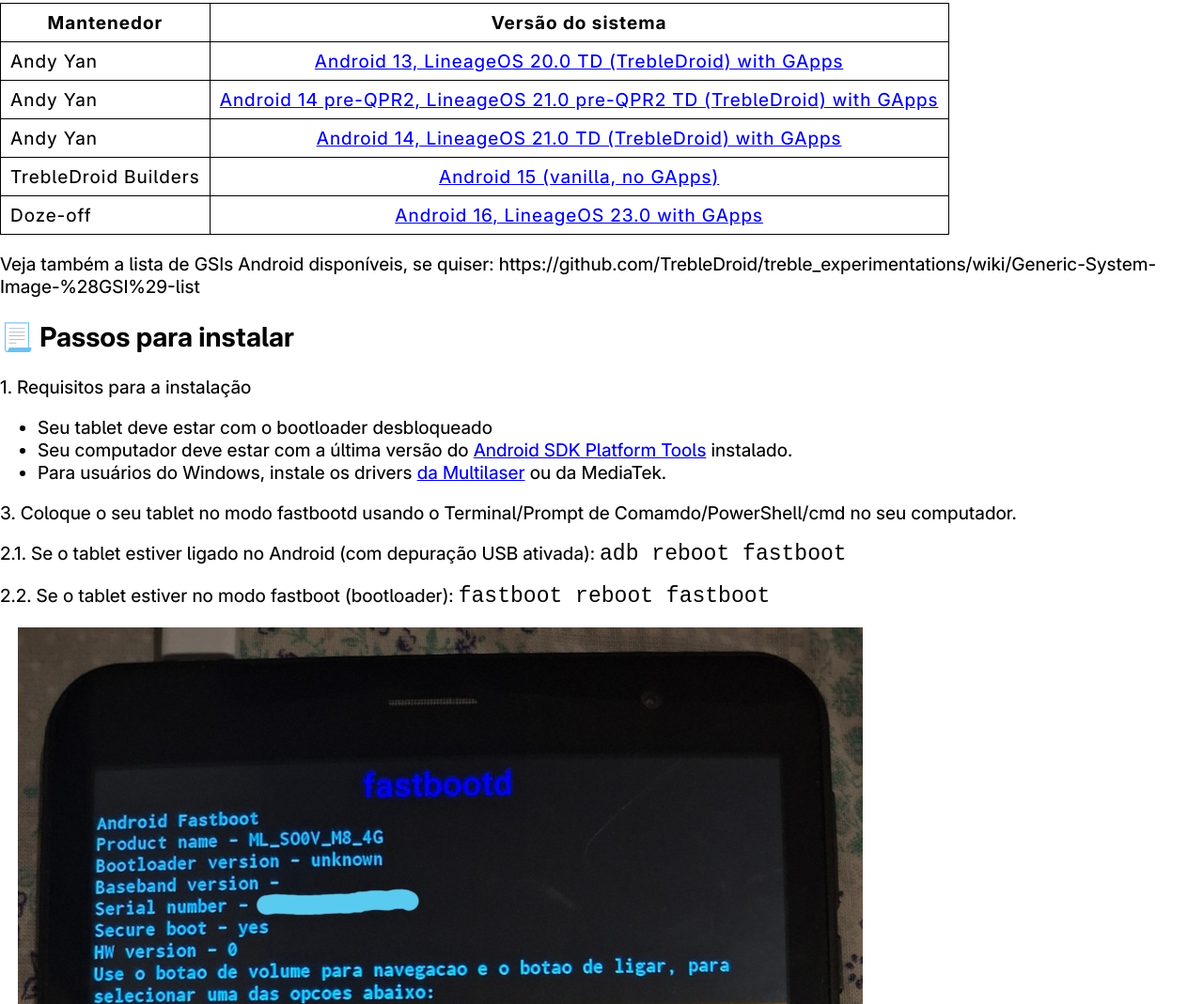
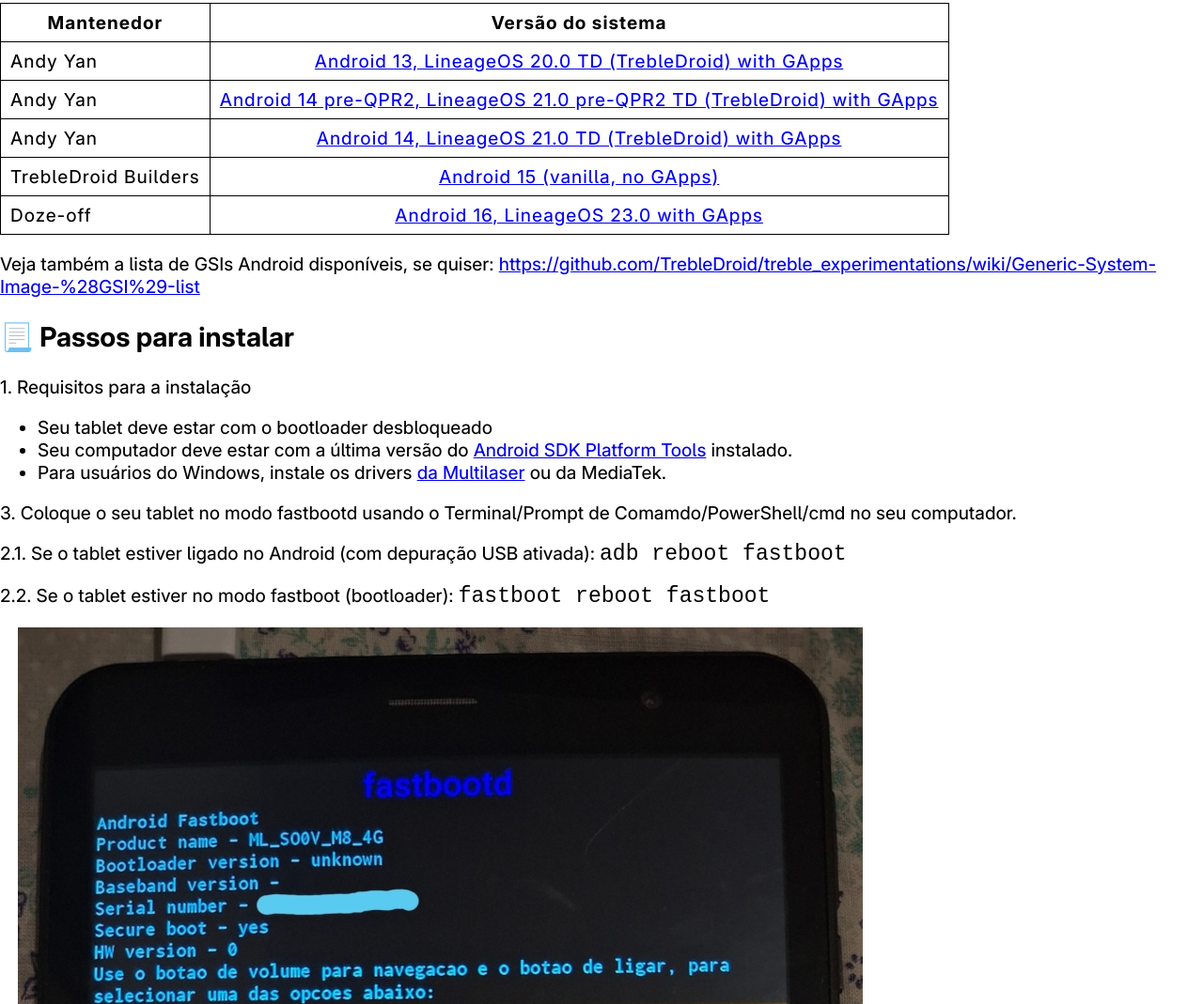
Before and after one commit to ruanv0/ruanv0.github.io, a plain HTML site: page guias/como-instalar-GSI.html in a window 1280 px wide. Shown: the part 2194-3263 px from the top of the page at 94% size. Drawn offline with Linux system fonts and the light colour scheme; a web font is replaced by a local one.

Commit message:
Correção de link

```diff
--- a/guias/como-instalar-GSI.html
+++ b/guias/como-instalar-GSI.html
@@ -209,7 +209,8 @@
 			</tbody>
 		</table>
 
-		<p>Veja também a lista de GSIs Android disponíveis, se quiser: https://github.com/TrebleDroid/treble_experimentations/wiki/Generic-System-Image-%28GSI%29-list</p>
+		<p>Veja também a lista de GSIs Android disponíveis, se quiser: <a href="https://github.com/TrebleDroid/treble_experimentations/wiki/Generic-System-Image-%28GSI%29-list">https://github.com/TrebleDroid/treble_experimentations/wiki/Generic-System-Image-%28GSI%29-list</a>
+		</p>
 
 		<h2>📃 Passos para instalar</h2>
 
```
